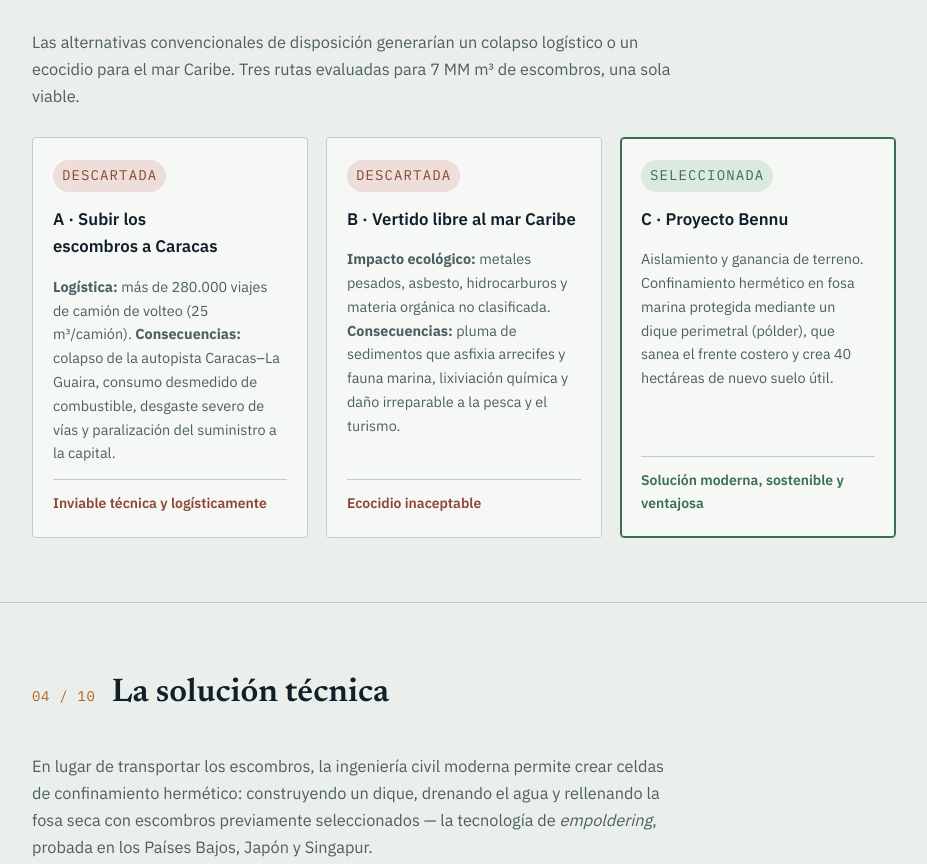
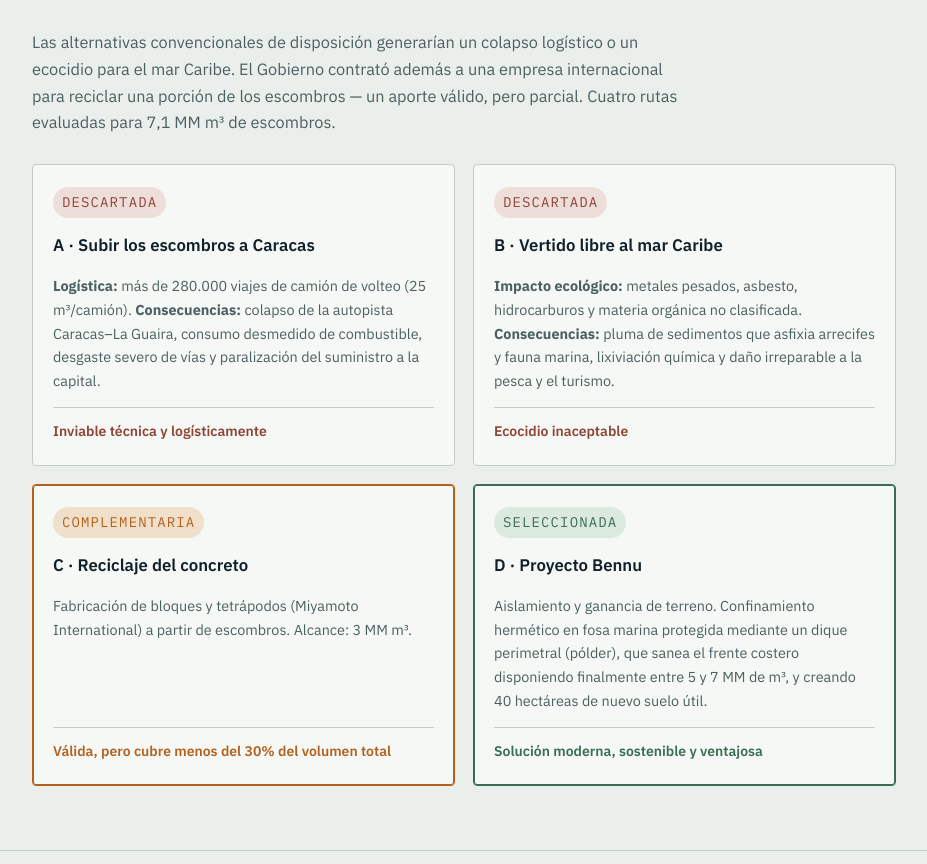
Before and after one commit to BePartnerLabs/proyecto-bennu, a website built with Vite: page index.html in a window 1280 px wide. Shown: the part 3362-4226 px from the top of the page, without its empty margins (176-1103 px from the left). Built offline with nearby package versions, Linux system fonts and the light colour scheme.

Commit message:
feat: add Miyamoto recycling as alternative C, Bennu moves to D
The Government contracted Miyamoto International to recycle up to
3 MM m3 of debris into blocks/tetrapods — a valid but partial
solution (under 30% of total volume). Added it as a new 'Reciclaje
del concreto' option with a distinct 'Complementaria' status (not
rejected, not selected — a new amber tag/border treatment), and
Proyecto Bennu moves to option D with its disposal range updated to
5-7 MM m3. Alternatives grid is now 2x2 instead of 3-across.

Also removed the 'entre las quebradas Mamo y La Zorra' phrase from
the Ubicacion y diseno del polder lede, per Jorge's request (left
the Q. MAMO / Q. LA ZORRA labels on the site diagram untouched since
he asked about the phrase specifically).

Mirrored in index.html and en.html.

```diff
--- a/index.html
+++ b/index.html
@@ -149,7 +149,7 @@
 <section id="alternativas">
   <div class="wrap">
     <div class="section-head reveal"><span class="num">03 / 10</span><h2>Matriz de alternativas</h2></div>
-    <p class="lede reveal">Las alternativas convencionales de disposición generarían un colapso logístico o un ecocidio para el mar Caribe. Tres rutas evaluadas para 7 MM m³ de escombros, una sola viable.</p>
+    <p class="lede reveal">Las alternativas convencionales de disposición generarían un colapso logístico o un ecocidio para el mar Caribe. El Gobierno contrató además a una empresa internacional para reciclar una porción de los escombros — un aporte válido, pero parcial. Cuatro rutas evaluadas para 7,1 MM m³ de escombros.</p>
 
     <div class="options reveal">
       <div class="option">
@@ -164,10 +164,16 @@
         <p class="body-txt"><b>Impacto ecológico:</b> metales pesados, asbesto, hidrocarburos y materia orgánica no clasificada. <b>Consecuencias:</b> pluma de sedimentos que asfixia arrecifes y fauna marina, lixiviación química y daño irreparable a la pesca y el turismo.</p>
         <p class="verdict">Ecocidio inaceptable</p>
       </div>
+      <div class="option partial">
+        <span class="tag partial">Complementaria</span>
+        <h3>C · Reciclaje del concreto</h3>
+        <p class="body-txt">Fabricación de bloques y tetrápodos (Miyamoto International) a partir de escombros. Alcance: 3 MM m³.</p>
+        <p class="verdict">Válida, pero cubre menos del 30% del volumen total</p>
+      </div>
       <div class="option selected">
         <span class="tag selected">Seleccionada</span>
-        <h3>C · Proyecto Bennu</h3>
-        <p class="body-txt">Aislamiento y ganancia de terreno. Confinamiento hermético en fosa marina protegida mediante un dique perimetral (pólder), que sanea el frente costero y crea 40 hectáreas de nuevo suelo útil.</p>
+        <h3>D · Proyecto Bennu</h3>
+        <p class="body-txt">Aislamiento y ganancia de terreno. Confinamiento hermético en fosa marina protegida mediante un dique perimetral (pólder), que sanea el frente costero disponiendo finalmente entre 5 y 7 MM de m³, y creando 40 hectáreas de nuevo suelo útil.</p>
         <p class="verdict">Solución moderna, sostenible y ventajosa</p>
       </div>
     </div>
@@ -274,7 +280,7 @@
 <section id="emplazamiento">
   <div class="wrap">
     <div class="section-head reveal"><span class="num">06 / 10</span><h2>Ubicación y diseño del pólder</h2></div>
-    <p class="lede reveal">El pólder costero se proyecta en una de las zonas de menor pendiente submarina del litoral: el frente marino del sector Cabo Blanco (Parroquia Catia La Mar), entre las quebradas Mamo y La Zorra. El saliente natural de Cabo Blanco protege la sedimentación costera de las corrientes del este, minimizando la deriva litoral y la socavación.</p>
+    <p class="lede reveal">El pólder costero se proyecta en una de las zonas de menor pendiente submarina del litoral: el frente marino del sector Cabo Blanco (Parroquia Catia La Mar). El saliente natural de Cabo Blanco protege la sedimentación costera de las corrientes del este, minimizando la deriva litoral y la socavación.</p>
 
     <div class="metric-list metric-list-full reveal">
       <div class="row"><span class="k">Frente litoral continuo</span><span class="v">1,0 – 1,3 km</span></div>
--- a/src/style.css
+++ b/src/style.css
@@ -228,22 +228,25 @@ td.num, th.num{font-family:"IBM Plex Mono", monospace; font-variant-numeric:tabu
 /* options triptych */
 .options{display:grid; grid-template-columns:repeat(3,1fr); gap:18px;}
 #batimetria .options{grid-template-columns:repeat(2,1fr);}
+#alternativas .options, #alternatives .options{grid-template-columns:repeat(2,1fr);}
 .option{
   border:1px solid var(--line); border-radius:4px; padding:22px 20px;
   display:flex; flex-direction:column; gap:14px; background:var(--paper-raised);
 }
 .option.selected{border-color:var(--selected); box-shadow: inset 0 0 0 1px var(--selected);}
+.option.partial{border-color:var(--ember); box-shadow: inset 0 0 0 1px var(--ember);}
 .option .tag{
   align-self:flex-start; font-family:"IBM Plex Mono", monospace; font-size:0.875rem; letter-spacing:0.08em;
   text-transform:uppercase; padding:4px 9px; border-radius:20px;
 }
 .tag.rejected{background:var(--rejected-soft); color:var(--rejected);}
 .tag.selected{background:var(--selected-soft); color:var(--selected);}
+.tag.partial{background:var(--ember-soft); color:var(--ember);}
 .option h3{font-family:"IBM Plex Sans"; font-weight:600; font-size:1.05rem;}
 .option .body-txt{font-size:0.9rem; color:var(--ink-soft); flex:1;}
-.option .verdict{font-size:0.875rem; font-weight:600; padding-top:12px; border-top:1px solid var(--line);}
+.option .verdict{font-size:0.875rem; font-weight:600; padding-top:12px; border-top:1px solid var(--line); color:var(--rejected);}
 .option.selected .verdict{color:var(--selected);}
-.option:not(.selected) .verdict{color:var(--rejected);}
+.option.partial .verdict{color:var(--ember);}
 
 /* diagram frames */
 .diagram-frame{
@@ -444,6 +447,7 @@ footer{padding:56px 0 72px;}
   .stats{grid-template-columns:1fr;}
   .options{grid-template-columns:1fr;}
   #batimetria .options{grid-template-columns:1fr;}
+  #alternativas .options, #alternatives .options{grid-template-columns:1fr;}
   .precedents{grid-template-columns:1fr;}
   .site-layout{grid-template-columns:1fr;}
   .metric-list-full{grid-template-columns:1fr;}
```
Also changed, not shown: en.html (+10 -4 lines).
